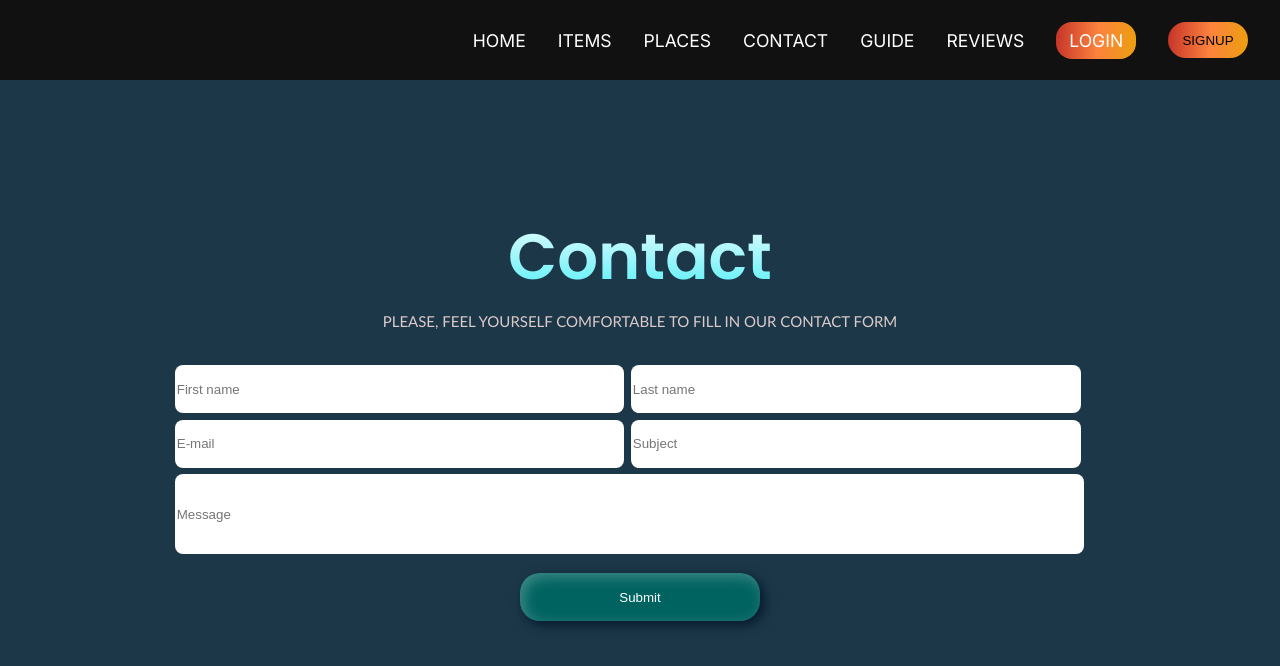
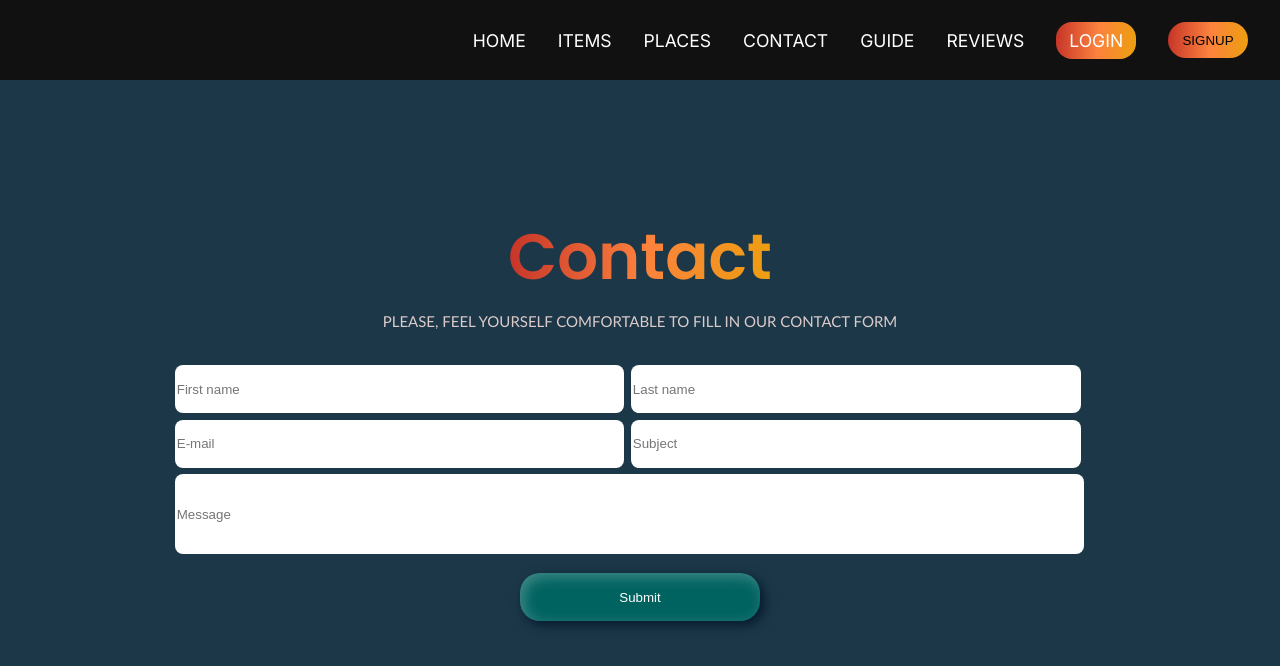
Before and after one commit to XdithyX/Roots-frontend, a React (Create React App) app: page /contact in a window 1280 px wide. Shown: the top 666 px of the page. Built offline with nearby package versions, Linux system fonts and the light colour scheme.

Commit message:
headings

```diff
--- a/src/components/PhotoGallery/PhotoGallery.css
+++ b/src/components/PhotoGallery/PhotoGallery.css
@@ -12,6 +12,7 @@
     font-size: 4rem;
     font-weight: 600;
     -webkit-text-fill-color: transparent;
-    background: linear-gradient(180deg,#fff,#40edf7);
+    /*  */background: linear-gradient(180deg,#fff,#40edf7);
+    background: linear-gradient(93.33deg, #C33028 -1.81%, #FC823D 52.17%, #E7A900 115.97%);
     -webkit-background-clip: text;
 }
--- a/src/pages/Contact/Contact.css
+++ b/src/pages/Contact/Contact.css
@@ -43,7 +43,8 @@
     font-size: 4rem;
     font-weight: 600;
     -webkit-text-fill-color: transparent;
-    background: linear-gradient(180deg,#fff,#40edf7);
+    /*  */background: linear-gradient(180deg,#fff,#40edf7);
+    background: linear-gradient(93.33deg, #C33028 -1.81%, #FC823D 52.17%, #E7A900 115.97%);
     -webkit-background-clip: text;
 }
 
--- a/src/pages/Review/Reviewcards.css
+++ b/src/pages/Review/Reviewcards.css
@@ -9,6 +9,10 @@
     display: flex;
     justify-content: center;
     align-items: center;
+    -webkit-text-fill-color: transparent;
+    /*  */background: linear-gradient(180deg,#fff,#40edf7);
+    background: linear-gradient(93.33deg, #C33028 -1.81%, #FC823D 52.17%, #E7A900 115.97%);
+    -webkit-background-clip: text;
 }
 
 .reviewpg__heading {
```
